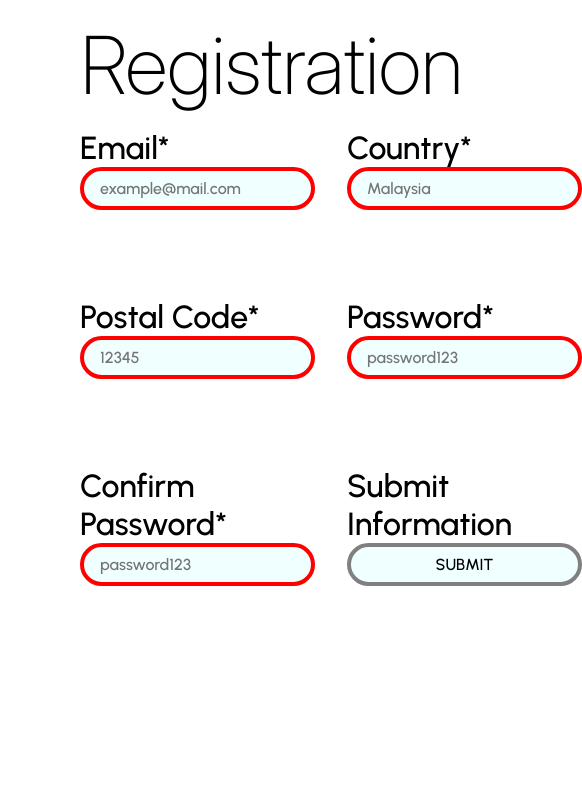
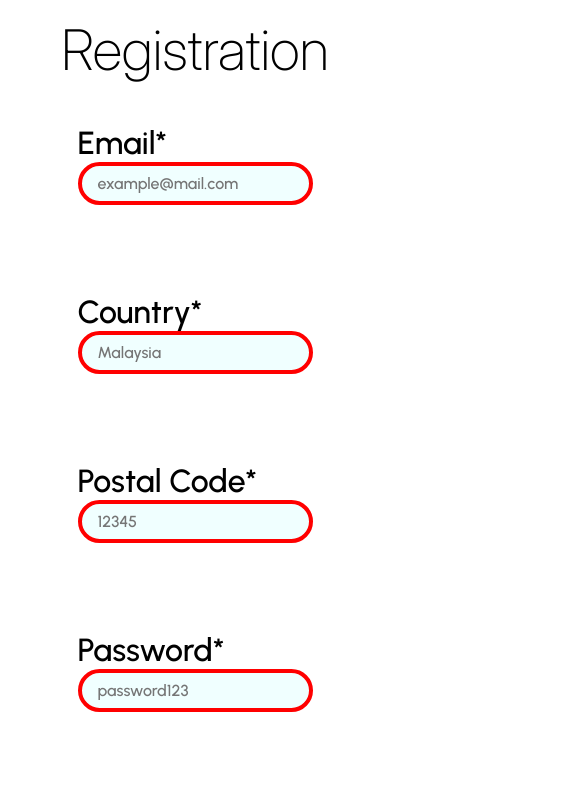
Before and after one commit to J0e-Quan/js-validation-form, a website built with webpack: page src/index.html in a window 390 px wide. Shown: the top 797 px of the page, 582 px wide, since content can reach past the window. Built offline with nearby package versions, Linux system fonts and the light colour scheme; files whose address does not match are found by name.

Commit message:
Make layout responsive
form now uses flexbox instead of grid, items auto-adjust according to
screen width, mobile screens are better supported

```diff
--- a/src/index.html
+++ b/src/index.html
@@ -37,7 +37,7 @@
   <body>
     <div class="main-container">
       <h1 class="title">Registration</h1>
-      <form novalidate class="form-grid">
+      <form novalidate class="form-container">
         <section class="email">
           <label for="email">Email*</label>
           <input type="email" id="email" name="email" placeholder="example@mail.com" required />
--- a/src/styles.css
+++ b/src/styles.css
@@ -65,17 +65,17 @@ body {
   flex-direction: column;
 }
 
-.form-grid {
-  display: grid;
-  grid-column: 1fr 1fr;
-  grid-row: 1fr 1fr 1fr;
+.form-container {
+  display: flex;
+  flex-wrap: wrap;
   gap: 2rem;
+  justify-content: center;
 }
 
 .title {
-  font-size: 5rem;
+  font-size: 3.5rem;
   text-align: center;
-  margin-bottom: 1rem;
+  margin: 0 -3.5rem 2.5rem -3.5rem;
 }
 
 label {
@@ -95,36 +95,8 @@ button {
 section {
   display: flex;
   flex-direction: column;
-}
-
-section.email {
-  grid-row: 1;
-  grid-column: 1;
-}
-
-section.country {
-  grid-row: 1;
-  grid-column: 2;
-}
-
-section.postal-code {
-  grid-row: 2;
-  grid-column: 1;
-}
-
-section.pw {
-  grid-row: 2;
-  grid-column: 2;
-}
-
-section.pw-confirm {
-  grid-row: 3;
-  grid-column: 1;
-}
-
-section.submit {
-  grid-row: 3;
-  grid-column: 2;
+  flex: 1 1 350px;
+  max-width: 350px;
 }
 
 button:hover {
```
Also changed, not shown: README.md.
